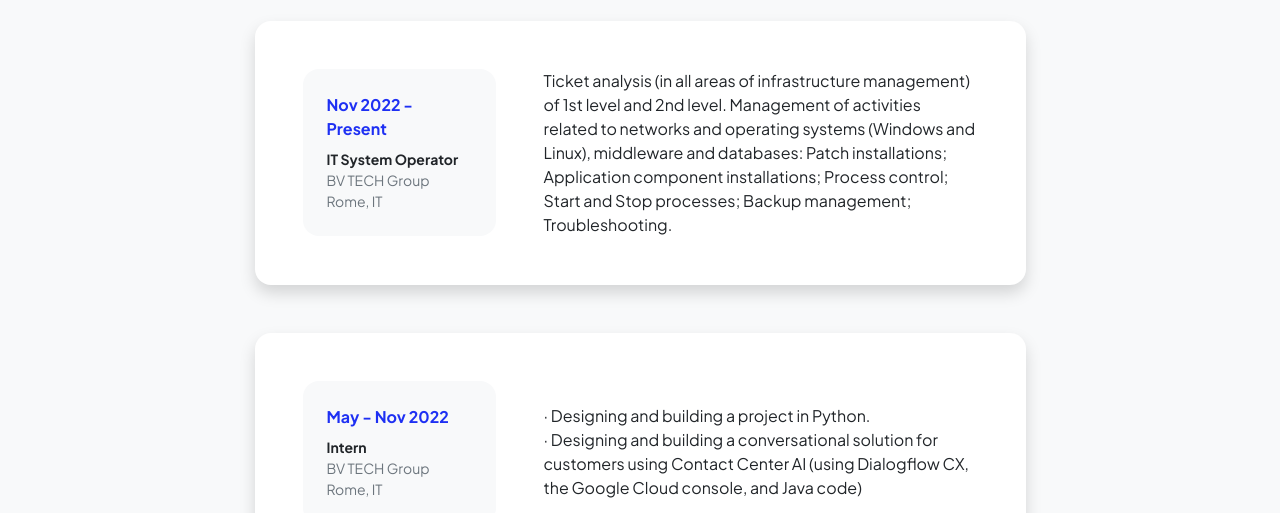
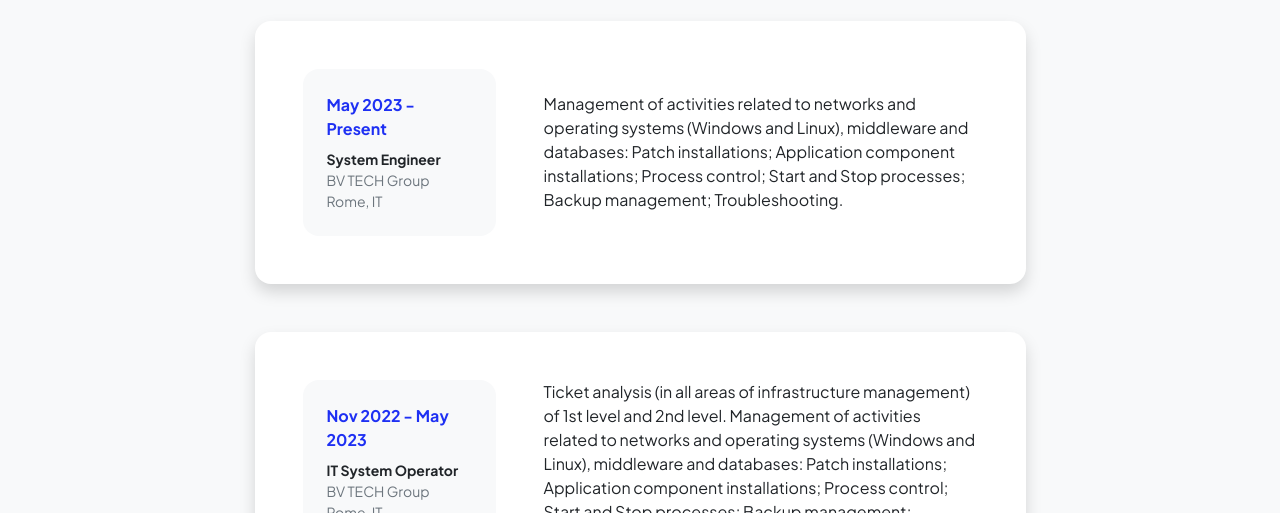
Before and after one commit to pltommasino/Website, a plain HTML site: page resume.html in a window 1280 px wide. Shown: the part 287-800 px from the top of the page. Drawn offline with nearby package versions, Linux system fonts and the light colour scheme.

Commit message:
Update my Resume
I add a new section, for my new position

```diff
--- a/resume.html
+++ b/resume.html
@@ -52,12 +52,28 @@
                                 </a>
                             </div>
                             <!-- Experience Card 1-->
+                             <div class="card shadow border-0 rounded-4 mb-5">
+                                <div class="card-body p-5">
+                                    <div class="row align-items-center gx-5">
+                                        <div class="col text-center text-lg-start mb-4 mb-lg-0">
+                                            <div class="bg-light p-4 rounded-4">
+                                                <div class="text-primary fw-bolder mb-2">May 2023 - Present</div>
+                                                <div class="small fw-bolder">System Engineer</div>
+                                                <div class="small text-muted">BV TECH Group</div>
+                                                <div class="small text-muted">Rome, IT</div>
+                                            </div>
+                                        </div>
+                                        <div class="col-lg-8"><div>Management of activities related to networks and operating systems (Windows and Linux), middleware and databases: Patch installations; Application component installations; Process control; Start and Stop processes; Backup management; Troubleshooting.</div></div>
+                                    </div>
+                                </div>
+                            </div>
+                            <!-- Experience Card 2-->
                             <div class="card shadow border-0 rounded-4 mb-5">
                                 <div class="card-body p-5">
                                     <div class="row align-items-center gx-5">
                                         <div class="col text-center text-lg-start mb-4 mb-lg-0">
                                             <div class="bg-light p-4 rounded-4">
-                                                <div class="text-primary fw-bolder mb-2">Nov 2022 - Present</div>
+                                                <div class="text-primary fw-bolder mb-2">Nov 2022 - May 2023</div>
                                                 <div class="small fw-bolder">IT System Operator</div>
                                                 <div class="small text-muted">BV TECH Group</div>
                                                 <div class="small text-muted">Rome, IT</div>
@@ -67,7 +83,7 @@
                                     </div>
                                 </div>
                             </div>
-                            <!-- Experience Card 2-->
+                            <!-- Experience Card 3-->
                             <div class="card shadow border-0 rounded-4 mb-5">
                                 <div class="card-body p-5">
                                     <div class="row align-items-center gx-5">
```
